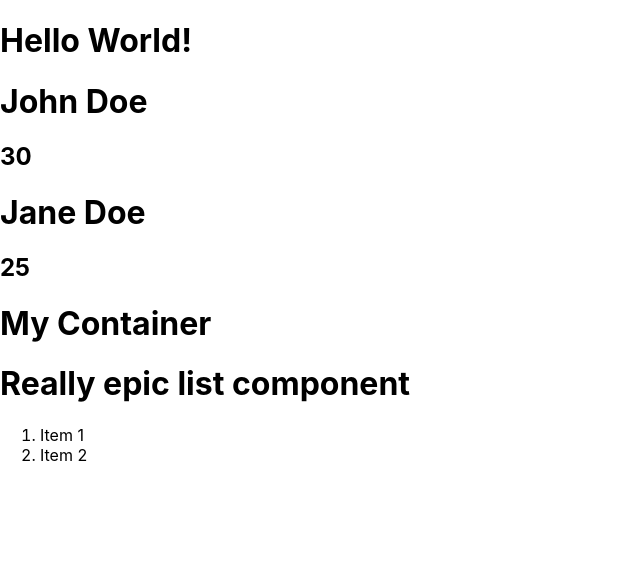
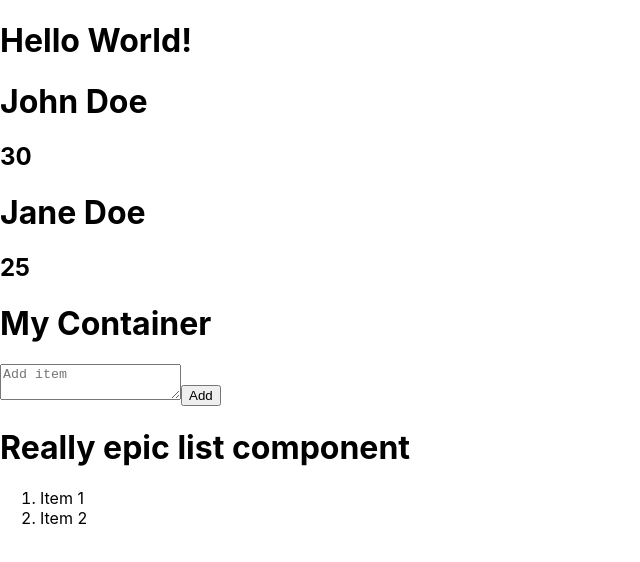
Before and after one commit to azariasabera/advanced_web_week10, a React (Create React App) app: page / in a window 1280 px wide. Shown: the top 562 px of the page, without its empty margins (0-640 px from the left). Built offline with nearby package versions, Linux system fonts and the light colour scheme.

Commit message:
Update MyContainer.js

```diff
--- a/src/components/MyContainer.js
+++ b/src/components/MyContainer.js
@@ -1,15 +1,31 @@
 import MyList from './MyList';
+import {useState} from 'react';
 
 const MyContainer = () => {
+   const [items, setItems] = useState([
+        { id: 1, text: 'Item 1' },
+        { id: 2, text: 'Item 2' },
+   ]);
+
+    const onClick = () => {
+        const textarea = document.getElementById('textarea');
+        const text = textarea.value;
+        const newItems = [...items, { id: items.length + 1, text }];
+        setItems(newItems);
+        textarea.value = '';
+    }
+
+
   return (
     <div>
         <h1>My Container</h1>
+        <textarea id='textarea' placeholder='Add item'></textarea>
+        <button onClick={onClick}>Add</button>
+
+        {/* Passing props to MyList component*/}
         <MyList
             header="Really epic list component"
-            items={[
-                {id: 1, text: "Item 1"},
-                {id: 2, text: "Item 2"},
-            ]}
+            items={items}
         />
     </div>
   )
```
